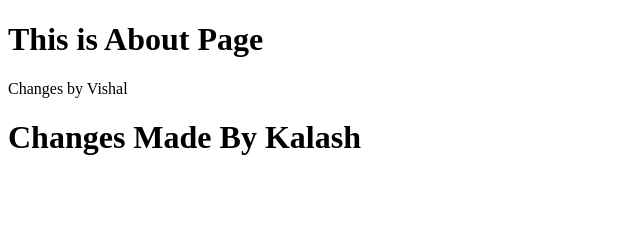
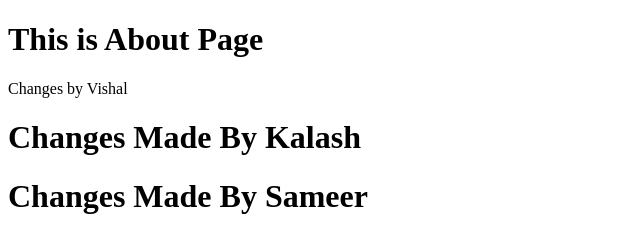
Before and after one commit to yogita-s-24/forpractice, a plain HTML site: page about.html in a window 1280 px wide. Shown: the whole page, without its empty margins (0-640 px from the left). Drawn offline with Linux system fonts and the light colour scheme.

Commit message:
Update about.html

```diff
--- a/about.html
+++ b/about.html
@@ -13,5 +13,8 @@
     <div>
         <h1>Changes Made By Kalash</h1>
     </div>
+    <div>
+        <h1>Changes Made By Sameer</h1>
+    </div>
 </body>
 </html>
```
